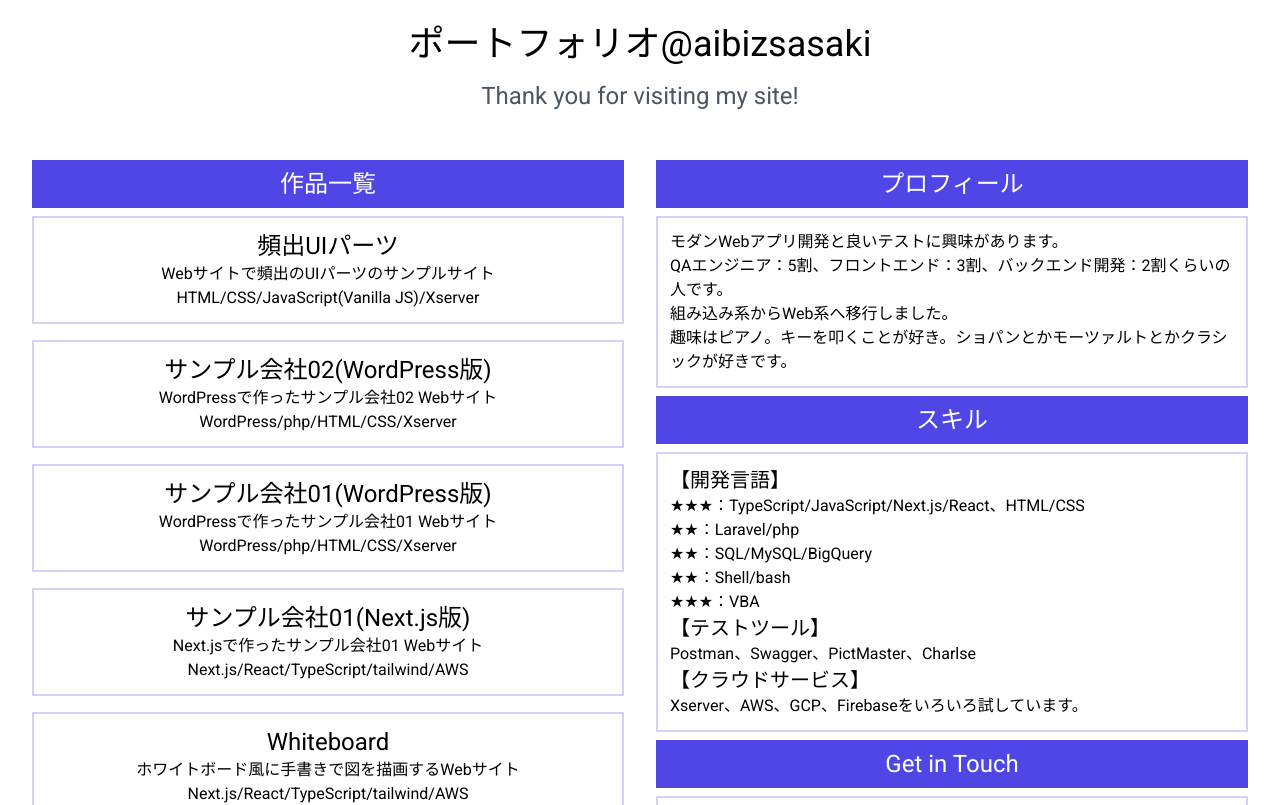
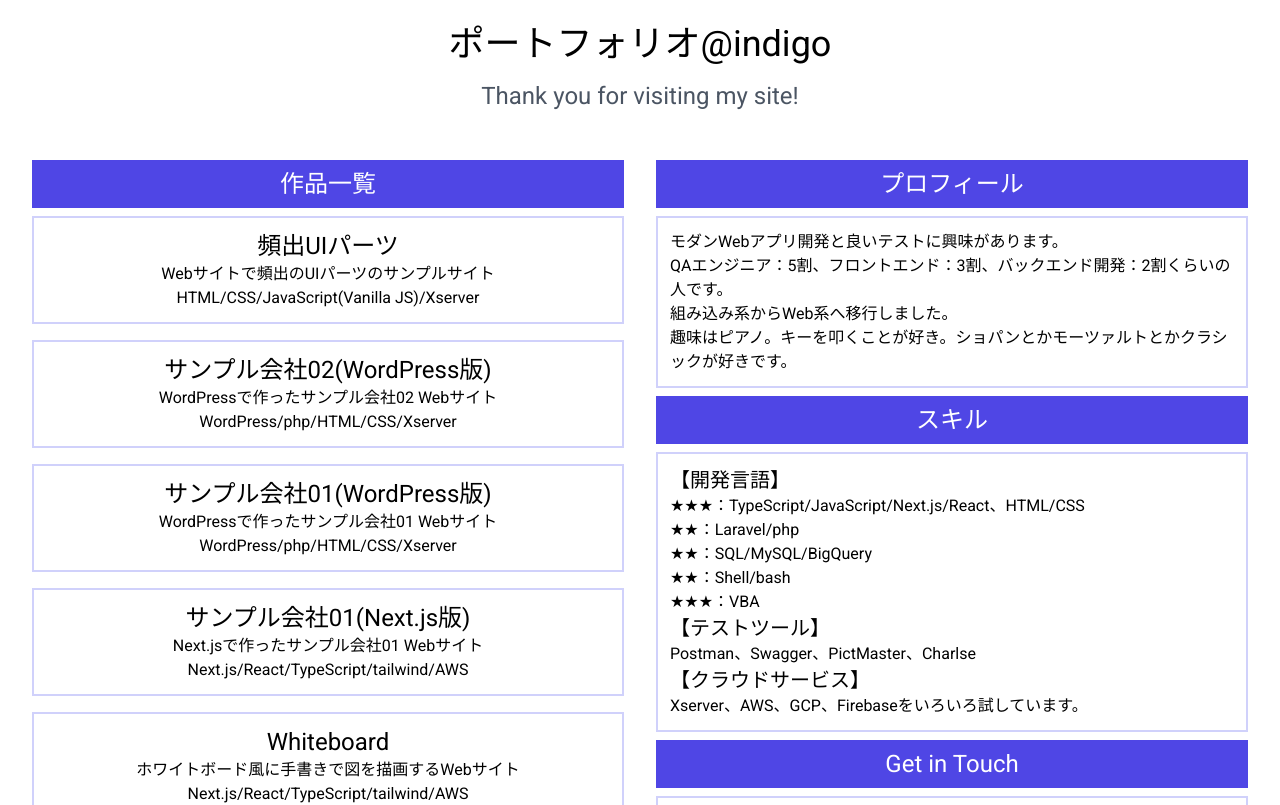
Before and after one commit to indigo165e83/my-works-v2, a Next.js app: page / in a window 1280 px wide. Shown: the top 805 px of the page. Built offline with nearby package versions, Linux system fonts and the light colour scheme.

Commit message:
ヘッダーのオーナー名を変更

```diff
--- a/src/components/header.tsx
+++ b/src/components/header.tsx
@@ -2,7 +2,7 @@ export default function Header() {
   return (
     <>
       <h1 className="text-4xl text-center p-2">
-        ポートフォリオ@aibizsasaki
+        ポートフォリオ@indigo
       </h1>
       <p className="text-2xl text-center text-gray-600 p-2">
         Thank you for visiting my site!
```
